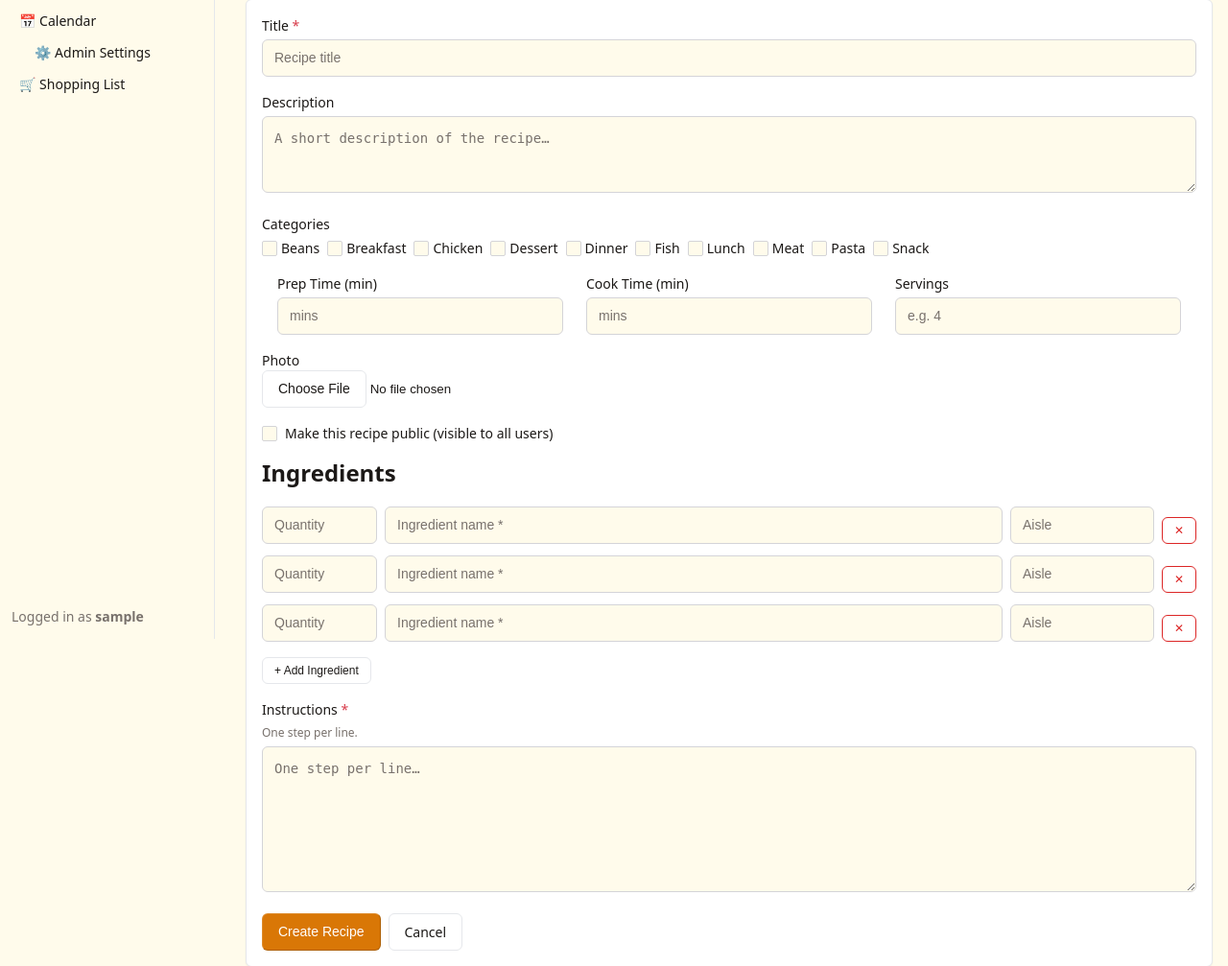
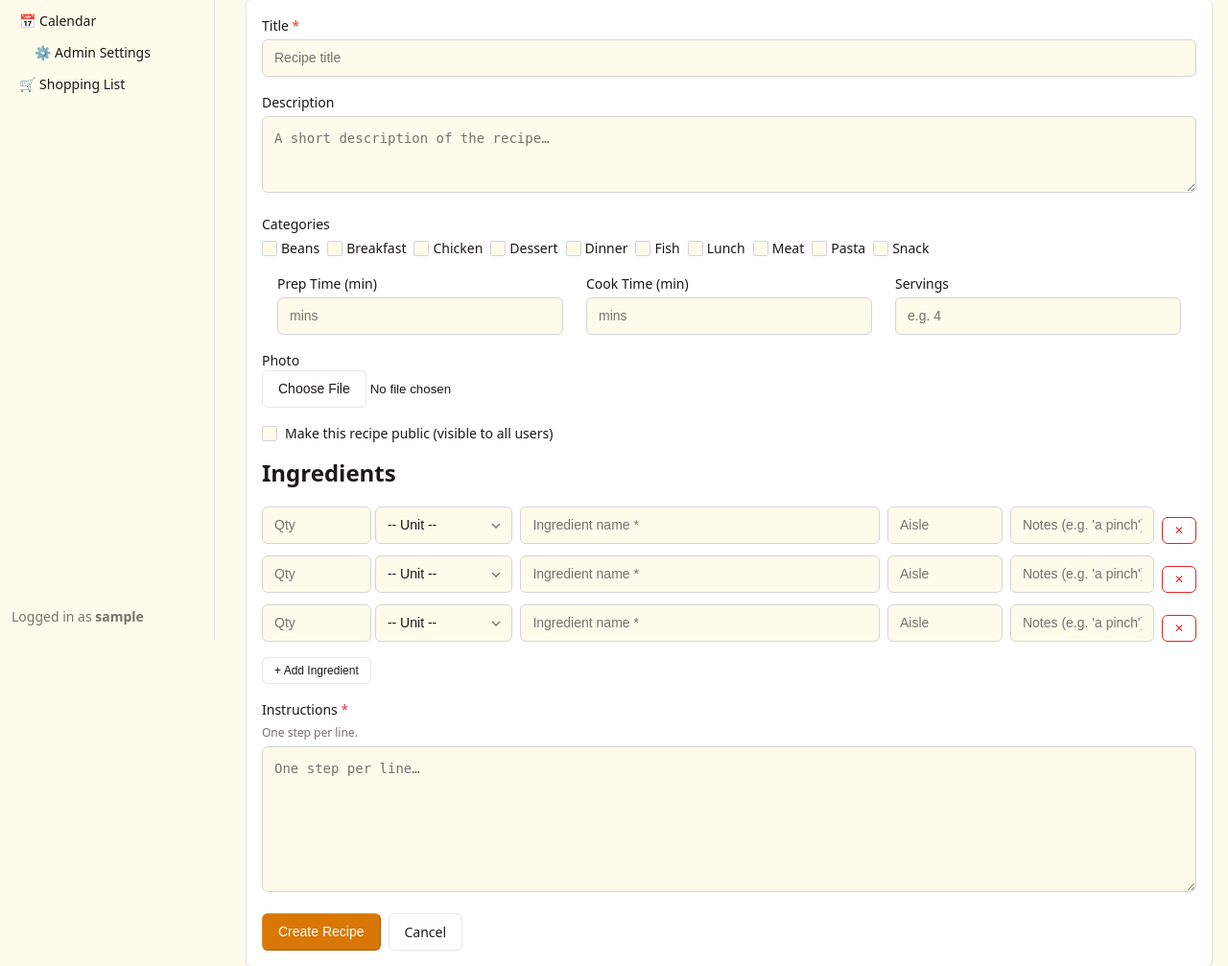
Before and after one commit to chrys/recipebox, a Django app: page /recipes/new/ in a window 1280 px wide. Shown: the part 134-1141 px from the top of the page at 96% size. Run offline with Django 5.2, Linux system fonts and the light colour scheme; the visitor is signed in with stand-in values (Sample User, id 1); data comes from the database, SQL or seed files in the repository.

Commit message:
feat(ui): Update recipe form to include quantity_value and quantity_unit fields

```diff
--- a/recipes/forms.py
+++ b/recipes/forms.py
@@ -37,12 +37,14 @@ class RecipeForm(forms.ModelForm):
 RecipeIngredientFormSet = inlineformset_factory(
     Recipe,
     RecipeIngredient,
-    fields=('name', 'quantity', 'aisle', 'order'),
+    fields=('name', 'quantity_value', 'quantity_unit', 'quantity', 'aisle', 'order'),
     extra=3,
     can_delete=True,
     widgets={
         'name': forms.TextInput(attrs={'placeholder': 'Ingredient'}),
-        'quantity': forms.TextInput(attrs={'placeholder': 'Quantity'}),
+        'quantity_value': forms.NumberInput(attrs={'placeholder': 'Val', 'step': '0.01'}),
+        'quantity_unit': forms.Select(),
+        'quantity': forms.TextInput(attrs={'placeholder': 'Quantity (optional string)'}),
         'aisle': forms.TextInput(attrs={'placeholder': 'Aisle'}),
         'order': forms.HiddenInput(),
     },
--- a/recipes/templates/recipes/recipe_form.html
+++ b/recipes/templates/recipes/recipe_form.html
@@ -91,14 +91,33 @@
             <div class="ingredient-row" {% if ing_form.DELETE.value %}style="display:none;" {% endif %}>
                 <input type="hidden" name="{{ ing_form.order.html_name }}" value="{{ forloop.counter0 }}">
                 {{ ing_form.id }}
-                <input type="text" name="{{ ing_form.quantity.html_name }}"
-                    value="{{ ing_form.quantity.value|default_if_none:'' }}" placeholder="Quantity"
-                    style="max-width: 120px;">
+
+                <div style="display: flex; gap: 4px; flex: 1.5;">
+                    <input type="number" name="{{ ing_form.quantity_value.html_name }}"
+                        value="{{ ing_form.quantity_value.value|default_if_none:'' }}" placeholder="Qty"
+                        step="0.01" style="flex: 1;">
+                    <select name="{{ ing_form.quantity_unit.html_name }}" style="flex: 1.2;">
+                        <option value="">-- Unit --</option>
+                        {% for val, label in ing_form.fields.quantity_unit.choices %}
+                            {% if val %}
+                                <option value="{{ val }}" {% if ing_form.quantity_unit.value == val %}selected{% endif %}>{{ label }}</option>
+                            {% endif %}
+                        {% endfor %}
+                    </select>
+                </div>
+
                 <input type="text" name="{{ ing_form.name.html_name }}"
-                    value="{{ ing_form.name.value|default_if_none:'' }}" placeholder="Ingredient name *">
+                    value="{{ ing_form.name.value|default_if_none:'' }}" placeholder="Ingredient name *"
+                    style="flex: 2;">
+
                 <input type="text" name="{{ ing_form.aisle.html_name }}"
                     value="{{ ing_form.aisle.value|default_if_none:'' }}" placeholder="Aisle"
-                    style="max-width: 150px;">
+                    style="flex: 1; max-width: 120px;">
+
+                <input type="text" name="{{ ing_form.quantity.html_name }}"
+                    value="{{ ing_form.quantity.value|default_if_none:'' }}" placeholder="Notes (e.g. 'a pinch')"
+                    style="flex: 1; max-width: 150px;">
+
                 {% if ing_form.DELETE %}
                 <input type="hidden" name="{{ ing_form.DELETE.html_name }}"
                     value="{{ ing_form.DELETE.value|default_if_none:'' }}">
@@ -112,9 +131,23 @@
         <template id="empty-ingredient-form">
             <input type="hidden" name="ingredients-__prefix__-order" value="0">
             <input type="hidden" name="ingredients-__prefix__-id" value="">
-            <input type="text" name="ingredients-__prefix__-quantity" placeholder="Quantity" style="max-width: 120px;">
-            <input type="text" name="ingredients-__prefix__-name" placeholder="Ingredient name *">
-            <input type="text" name="ingredients-__prefix__-aisle" placeholder="Aisle" style="max-width: 150px;">
+
+            <div style="display: flex; gap: 4px; flex: 1.5;">
+                <input type="number" name="ingredients-__prefix__-quantity_value" placeholder="Qty" step="0.01" style="flex: 1;">
+                <select name="ingredients-__prefix__-quantity_unit" style="flex: 1.2;">
+                    <option value="">-- Unit --</option>
+                    {% for val, label in formset.empty_form.fields.quantity_unit.choices %}
+                        {% if val %}
+                            <option value="{{ val }}">{{ label }}</option>
+                        {% endif %}
+                    {% endfor %}
+                </select>
+            </div>
+
+            <input type="text" name="ingredients-__prefix__-name" placeholder="Ingredient name *" style="flex: 2;">
+            <input type="text" name="ingredients-__prefix__-aisle" placeholder="Aisle" style="flex: 1; max-width: 120px;">
+            <input type="text" name="ingredients-__prefix__-quantity" placeholder="Notes (e.g. 'a pinch')" style="flex: 1; max-width: 150px;">
+
             <button type="button" class="remove-ingredient outline small" data-variant="danger">✕</button>
         </template>
 
```
